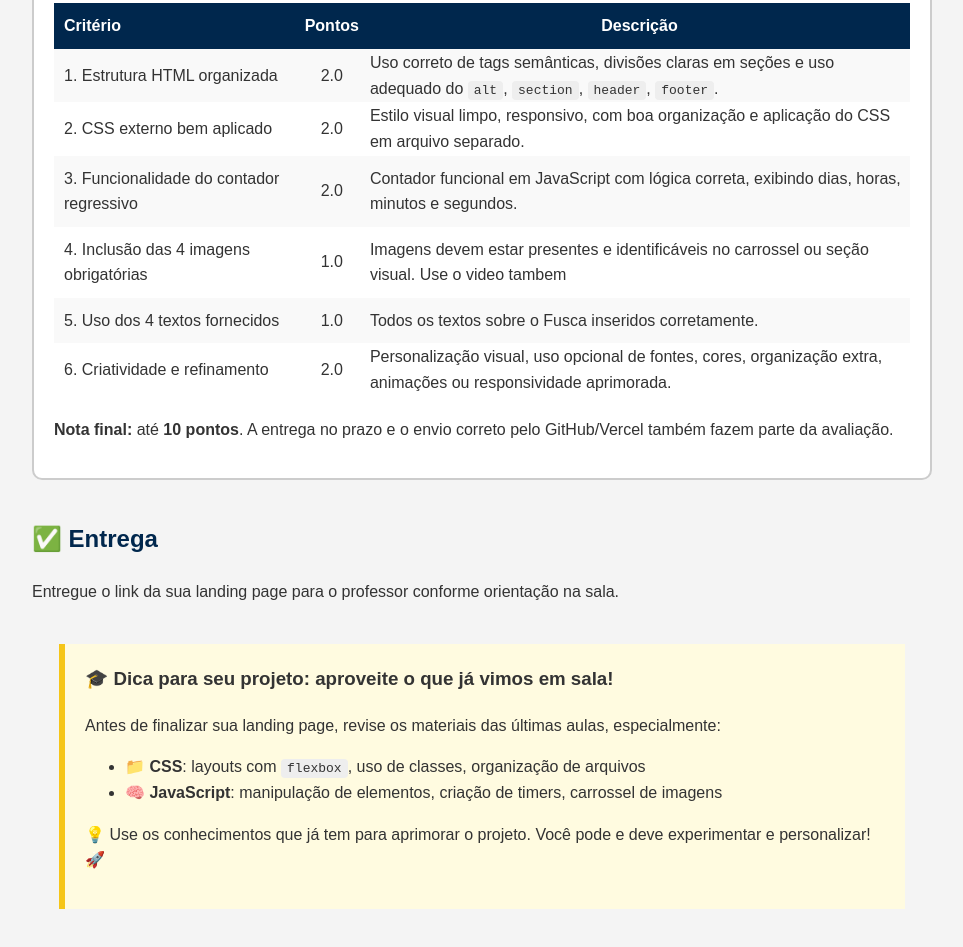
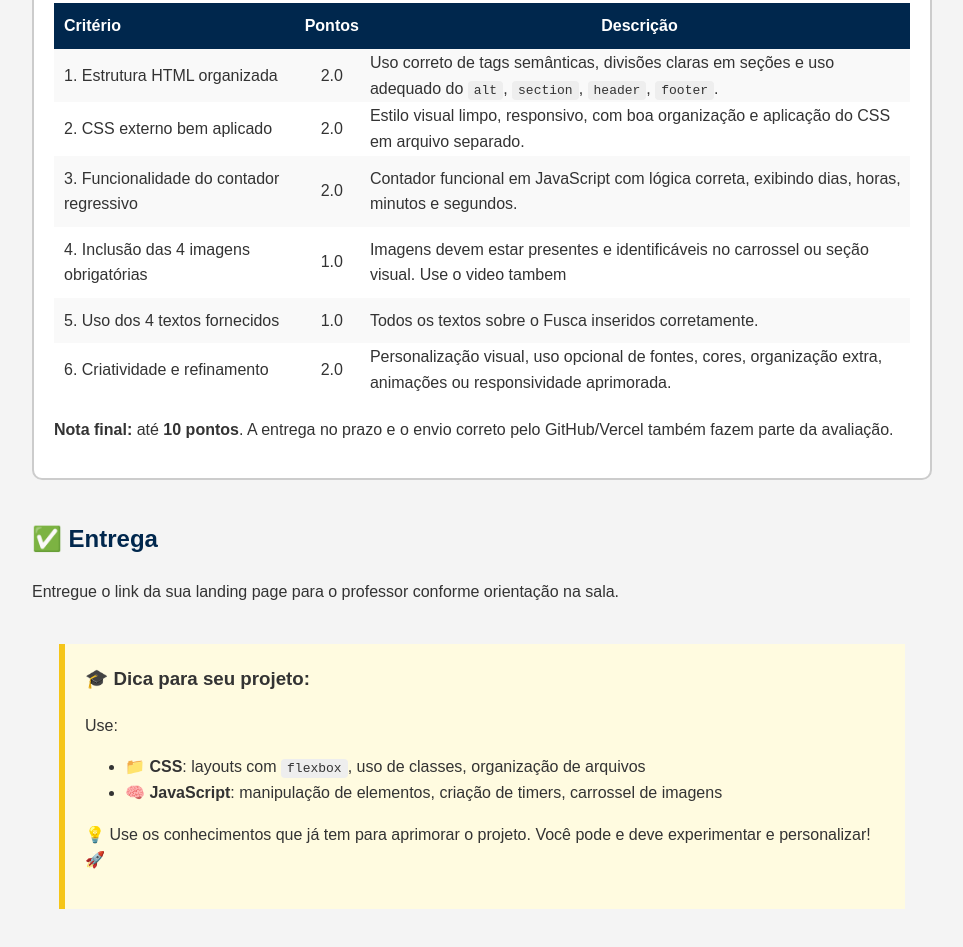
Before and after one commit to edvaldor/formadores_2025b, a plain HTML site: page index.html in a window 1280 px wide. Shown: the part 6195-7142 px from the top of the page, without its empty margins (158-1121 px from the left). Drawn offline with Linux system fonts and the light colour scheme.

Commit message:
Update index.html

```diff
--- a/index.html
+++ b/index.html
@@ -324,8 +324,8 @@ atualizarContador();
   </div>
 
   <div style="margin: 40px auto; max-width: 800px; font-family: Arial, sans-serif; background: #fffbe0; border-left: 6px solid #f5c518; padding: 20px;">
-    <h3 style="margin-top: 0;">🎓 Dica para seu projeto: aproveite o que já vimos em sala!</h3>
-    <p>Antes de finalizar sua landing page, revise os materiais das últimas aulas, especialmente:</p>
+    <h3 style="margin-top: 0;">🎓 Dica para seu projeto:</h3>
+    <p>Use:</p>
     <ul>
       <li>📁 <strong>CSS</strong>: layouts com <code>flexbox</code>, uso de classes, organização de arquivos</li>
       <li>🧠 <strong>JavaScript</strong>: manipulação de elementos, criação de timers, carrossel de imagens</li>
```
